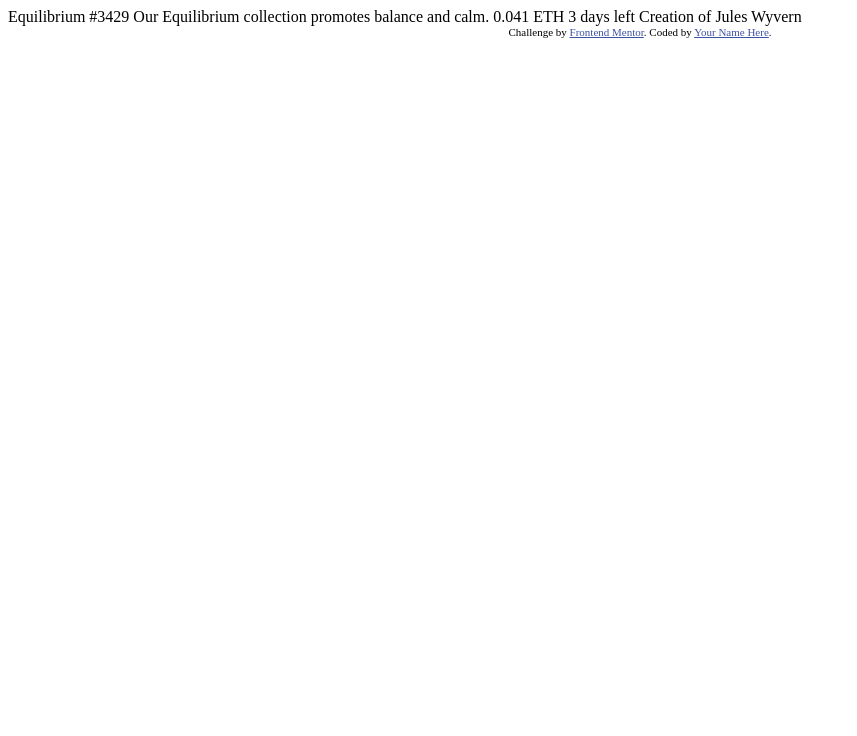
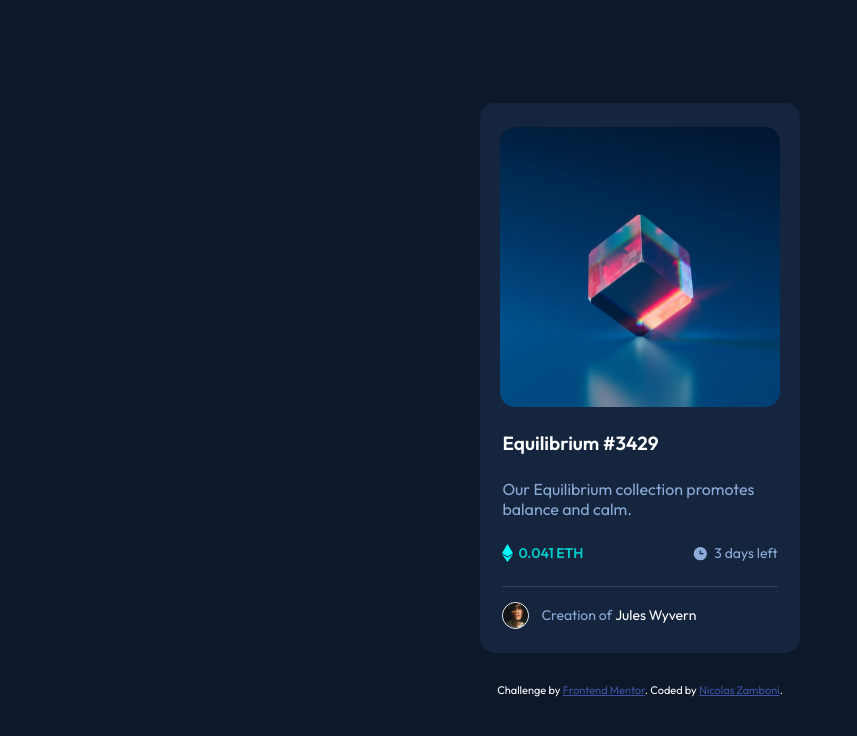
Before and after one commit to nicolaszamboni/frontEndMentor-Projects, a plain HTML site: page 04-nft-preview-card-component/nft-preview-card-component-main/index.html in a window 1280 px wide. Shown: the whole page, without its empty margins (0-857 px from the left). Drawn offline with Linux system fonts and the light colour scheme.

Commit message:
projeto 04 quase finalizado

```diff
--- a/04-nft-preview-card-component/nft-preview-card-component-main/index.html
+++ b/04-nft-preview-card-component/nft-preview-card-component-main/index.html
@@ -1,29 +1,55 @@
 <!DOCTYPE html>
 <html lang="en">
   <head>
-  <meta charset="UTF-8">
-  <meta name="viewport" content="width=device-width, initial-scale=1.0"> <!-- displays site properly based on user's device -->
+    <meta charset="UTF-8" />
+    <meta name="viewport" content="width=device-width, initial-scale=1.0" />
+    <!-- displays site properly based on user's device -->
 
-  <link rel="icon" type="image/png" sizes="32x32" href="./images/favicon-32x32.png">
-  <link rel="stylesheet" href="style.css">
+    <link
+      rel="icon"
+      type="image/png"
+      sizes="32x32"
+      href="./images/favicon-32x32.png"
+    />
+    <link rel="stylesheet" href="style.css" />
+    <link rel="preconnect" href="https://fonts.googleapis.com" />
+    <link rel="preconnect" href="https://fonts.gstatic.com" crossorigin />
+    <link
+      href="https://fonts.googleapis.com/css2?family=Outfit:wght@300;400;600&display=swap"
+      rel="stylesheet"
+    />
     <title>Frontend Mentor | NFT preview card component</title>
 
     <!-- Feel free to remove these styles or customise in your own stylesheet 👍 -->
   </head>
   <body>
+    <main>
+      <img src="images/image-equilibrium.jpg" alt="" id="logo-pic" />
+      <a href="#" id="title">Equilibrium #3429</a>
 
-  Equilibrium #3429
+      <p>Our Equilibrium collection promotes balance and calm.</p>
 
-  Our Equilibrium collection promotes balance and calm.
-
-  0.041 ETH
-  3 days left
-
-  Creation of Jules Wyvern
-
+      <div id="price-container">
+        <div id="eth-container">
+          <img src="images/icon-ethereum.svg" alt="" id="eth-pic" /> 0.041 ETH
+        </div>
+        <div id="clock-container">
+          <img src="images/icon-clock.svg" alt="" id="clock-pic" /> 3 days left
+        </div>
+      </div>
+      <div id="profile-container">
+        <div>
+          <img src="images/image-avatar.png" alt="" id="profile-pic" /> Creation
+          of
+          <a href="#">Jules Wyvern</a>
+        </div>
+      </div>
+    </main>
     <div class="attribution">
-    Challenge by <a href="https://www.frontendmentor.io?ref=challenge" target="_blank">Frontend Mentor</a>.
-    Coded by <a href="#">Your Name Here</a>.
+      Challenge by
+      <a href="https://www.frontendmentor.io?ref=challenge" target="_blank"
+        >Frontend Mentor</a
+      >. Coded by <a href="https://www.linkedin.com/in/nicolaszamboni/">Nicolas Zamboni</a>.
     </div>
   </body>
 </html>
--- a/04-nft-preview-card-component/nft-preview-card-component-main/style.css
+++ b/04-nft-preview-card-component/nft-preview-card-component-main/style.css
@@ -1,2 +1,118 @@
-.attribution { font-size: 11px; text-align: center; }
+.attribution { font-size: 11px; text-align: center; color: white; margin-top: 30px;}
 .attribution a { color: hsl(228, 45%, 44%); }
+
+* {
+    margin: 0;
+    padding: 0;
+}
+
+body {
+    height: 100vh;
+    width: 100vw;
+    background-color: hsl(217, 54%, 11%);
+    display: flex;
+    flex-direction: column;
+    align-items: center;
+    justify-content: center;
+    font-family: 'Outfit', sans-serif;
+}
+
+main {
+    display: flex;
+    flex-direction: column;
+    align-items: center;
+    justify-content: space-evenly;
+    background-color: hsl(216, 50%, 16%);
+    width: 320px;
+    height: 550px;
+    border-radius: 15px;
+}
+
+#logo-pic {
+    height: 280px;
+    border-radius: 15px;
+}
+
+#profile-pic {
+    height: 25px;
+    border: 1px solid white;
+    border-radius: 50%;
+}
+
+#profile-pic:hover {
+    background-image: rgba(5, 201, 201, 0.63);
+}
+
+#title {
+    width: 86%;
+    color: white;
+    font-weight: 600;
+    font-size: 19px;
+    text-decoration: none;
+}
+
+#title:hover {
+    color: rgb(5,200,201);
+}
+
+p {
+    width: 86%;
+    color: rgb(139,172,217);
+    font-weight: 400;
+    font-size: 16px;
+}
+
+#price-container {
+    display: flex;
+    width: 86%;
+    justify-content: space-between;
+}
+
+#price-container div {
+    display: flex;
+    align-items: flex-end;
+    align-content: center;
+    justify-content: center;
+    font-size: 14px;
+}
+
+#eth-container {
+    color: rgb(5,200,201);
+    font-weight: 600;
+}
+
+#clock-container {
+    color: rgb(139,172,217);
+}
+
+#price-container div img{
+    margin-right: 5px;
+}
+
+#profile-container{
+width: 86%;
+border-top: 1px solid hsl(215, 32%, 27%);
+}
+
+#profile-container div{
+    display: flex;
+    align-items: center;
+    width: 100%;
+    font-size: 14px;
+    font-weight: 400;
+    color: rgb(139,172,217);
+    margin-top: 15px;
+}
+
+#profile-container img {
+    margin-right: 12px;
+}
+
+#profile-container a {
+    color: rgb(255, 255, 255);
+    text-decoration: none;
+    margin-left: 3px;
+}
+#profile-container a:hover {
+    color: rgb(5,200,201);
+}
```
Lines whose indentation alone changed are shown as unchanged.
